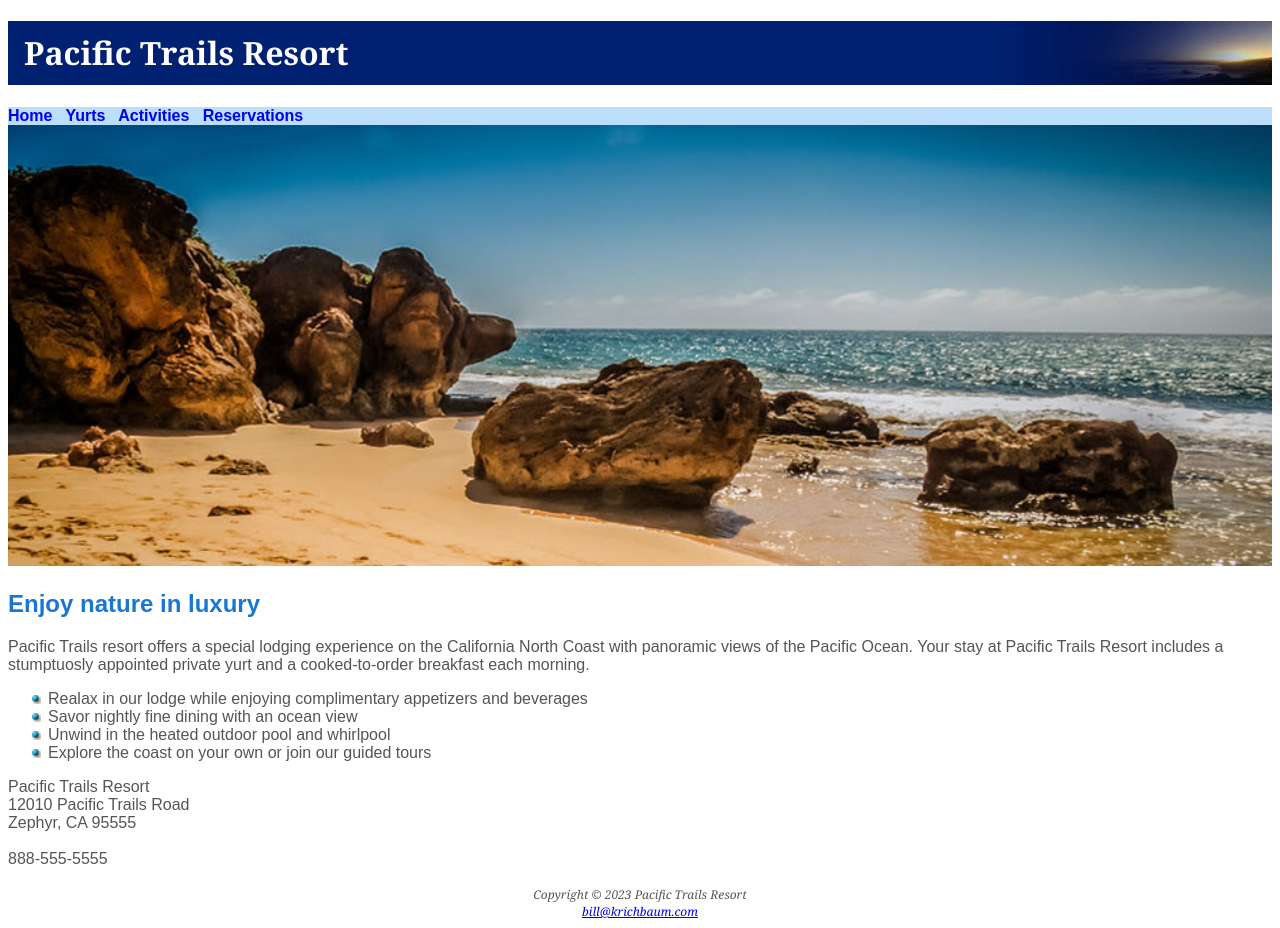
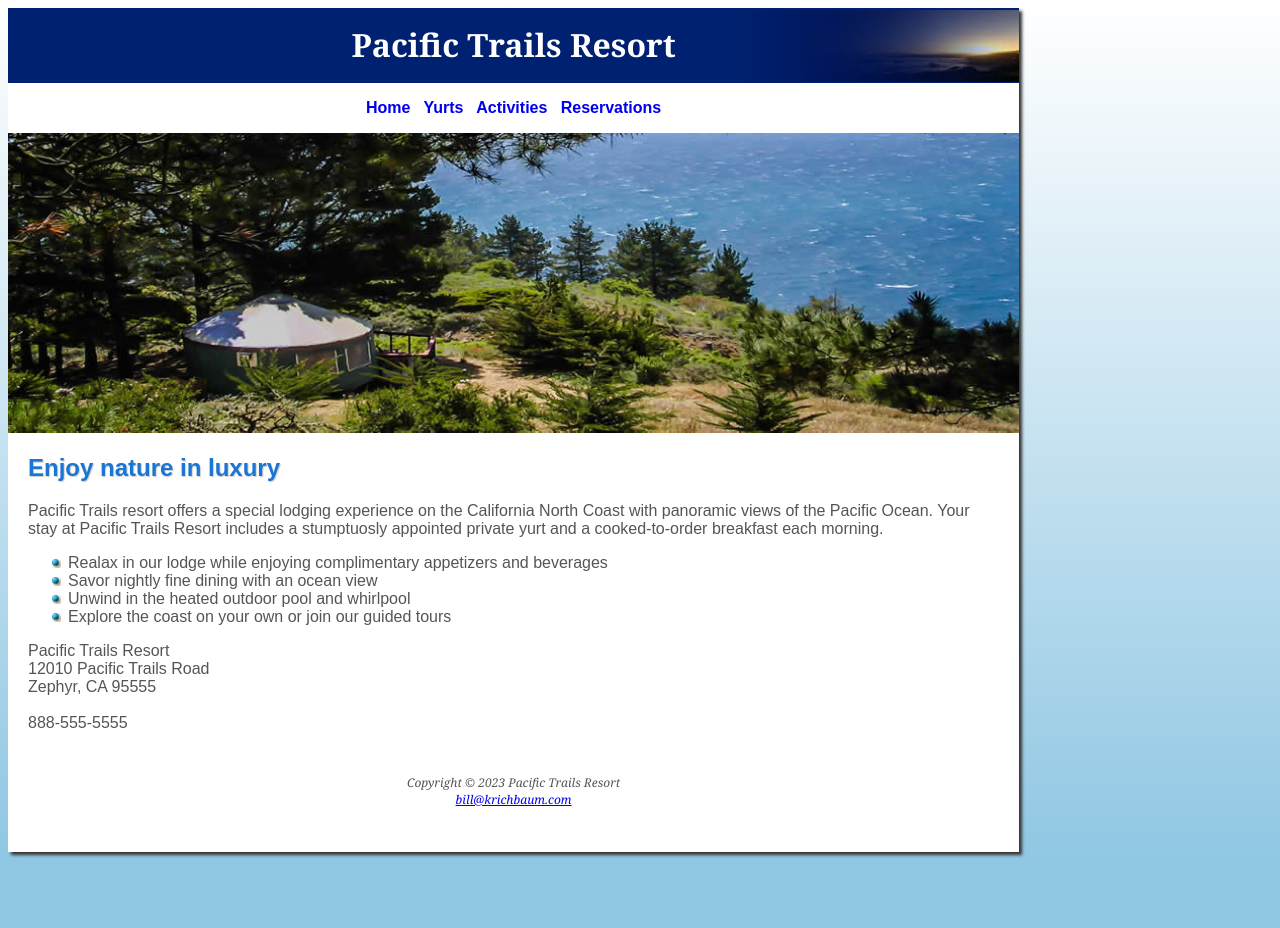
Before and after one commit to BKrichbaum/Pacific-Trails-Website, a plain HTML site: page index.html in a window 1280 px wide. After the commit the page ends 860 px from the top, so only its background shows below. Drawn offline with Linux system fonts and the light colour scheme.

Commit message:
Add files via upload

```diff
--- a/index.html
+++ b/index.html
@@ -5,6 +5,7 @@
         <title>Pacific Trails Resort</title>
         <link a href="pacific.css" type="text/css" rel="stylesheet">
     </head>
+    <div id="wrapper">
     <body>
         <header>
             <h1>Pacific Trails Resort</h1>
@@ -19,7 +20,7 @@
 
        </nav>
 
-       <div> <img src="coast.jpg" alt="coast" width="100%"> </div>
+       <div id="homehero"> </div>
 
         <main>
         <h2>Enjoy nature in luxury</h2>
@@ -45,4 +46,5 @@
             Copyright &copy; 2023 Pacific Trails Resort<br>
                 <a href="mailto:bill@krichbaum.com">bill@krichbaum.com</a>
         </footer>
+    </div>
     </body>
--- a/pacific.css
+++ b/pacific.css
@@ -1,23 +1,51 @@
-body { background-color: white;
+body { background-color: #90C7E3;
+        background-image: linear-gradient(to bottom, #FFFFFF, #90C7E3);
+        background-repeat: no-repeat;
         color: #555555;
         font-family: Arial;
+}
+#wrapper{
+        background-position: center;
+        width: 80%;
+        background-color: #FFFFFF;
+        min-width: 960px;
+        max-width: 2048px;
+        box-shadow: 3px 3px 3px #333333;
+
 }
 header {background-color: #002171;
         background-image: url(sunset.jpg);
         background-position: right;
         background-repeat:no-repeat;
-        line-height: 400%;
-        text-indent: 1em;
+        height: 60px;
+        text-align: center;
+        padding-top: 15px;
+
         color: white}
-nav{background-color: #bbdefb;
+nav{background-color: #FFFFFF;
+        text-align: center;
+        padding: 1em;
 font-weight: bold;}
+main{
+        padding-top: 1px;
+        padding-right: 20px;
+        padding-bottom: 20px;
+        padding-left: 20px;
+        display: block;
+
+
+}
 nav a{
         text-decoration: none;
 }
 h1{
         font-family: Georgia;
+        margin-top: 0;
+
 }
-h2 {color: #1976d2}
+h2 {color: #1976d2;
+        text-shadow: 1px 1px 1px #CCCCCC;
+}
 h3{
         font-family: Georgia;
         color: #000033;
@@ -30,8 +58,21 @@ footer{
         font-style: Italic;
         text-align: center;
         font-family: Georgia, 'times new roman', sans-serif;
+        padding: 2em;
 
 
+}
+#homehero{
+        height: 300px;
+        background-image: url(yurt.jpg);
+        background-size: 100% 100%;
+        background-repeat: no-repeat;
+}
+#trailhero{
+        height: 300px;
+        background-image: url(trail.jpg);
+        background-size: 100% 100%;
+        background-repeat: no-repeat;
 }
 dt {color: #002171}
 .resort{color: #1976d2;
```
Also changed, not shown: activities.html (+3 -1 lines), yurts.html (+3 -1 lines).
